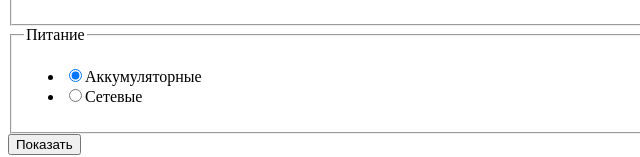
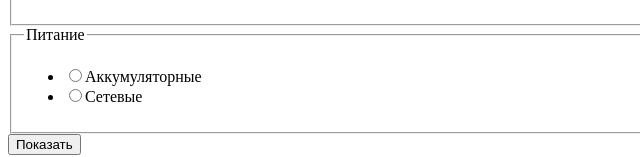
Before and after one commit to AlexMec13/810219-technomart-25, a plain HTML site: page catalog.html in a window 1280 px wide. Shown: the part 682-839 px from the top of the page, 0-640 px from the left. Drawn offline with Linux system fonts and the light colour scheme.

Commit message:
Update catalog.html

```diff
--- a/catalog.html
+++ b/catalog.html
@@ -58,8 +58,8 @@
                   <fieldset>
                     <legend>Питание</legend>
                     <ul>
-                        <li class="filter-option"><label><input type="radio" value="accumulator" class="visually-hidden" checked>Аккумуляторные<label</li>
-                        <li class="filter-option"><label><input type="radio" value="net">Сетевые</label></li>
+                        <li class="filter-option"><label><input type="radio" name="accumulator" value="accumulator" class="visually-hidden">Аккумуляторные<label</li>
+                        <li class="filter-option"><label><input type="radio" name="net" value="net">Сетевые</label></li>
                     </ul>
                   </fieldset>
                   <button class="filter-button">Показать</button>
```
